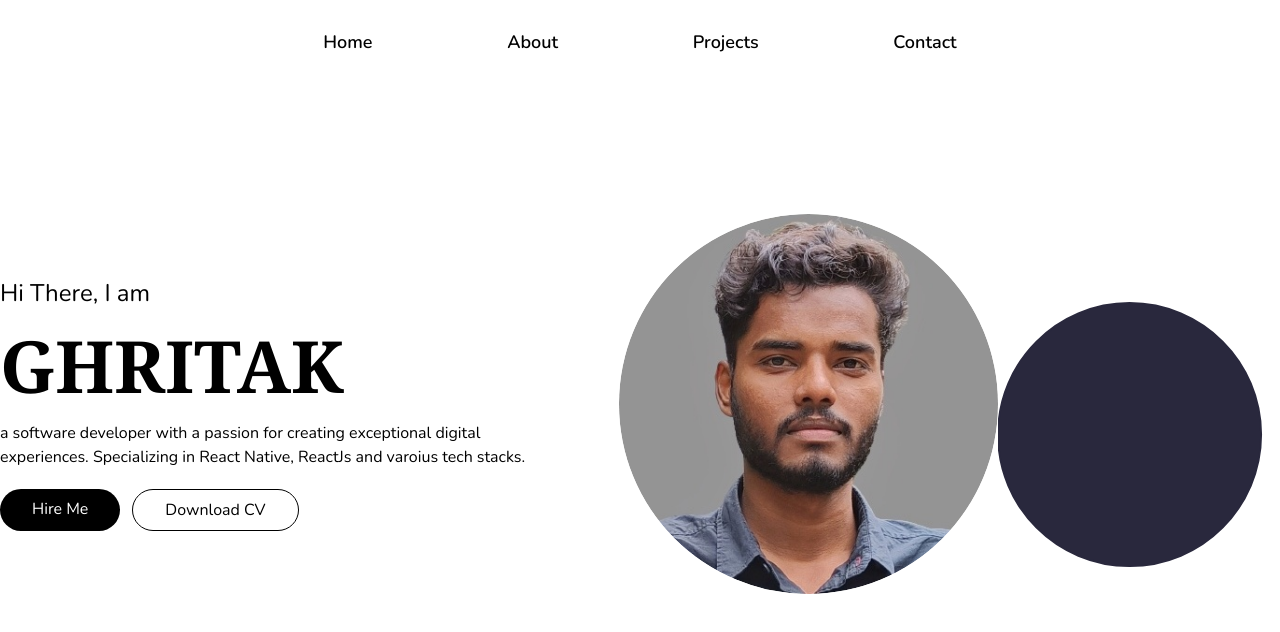
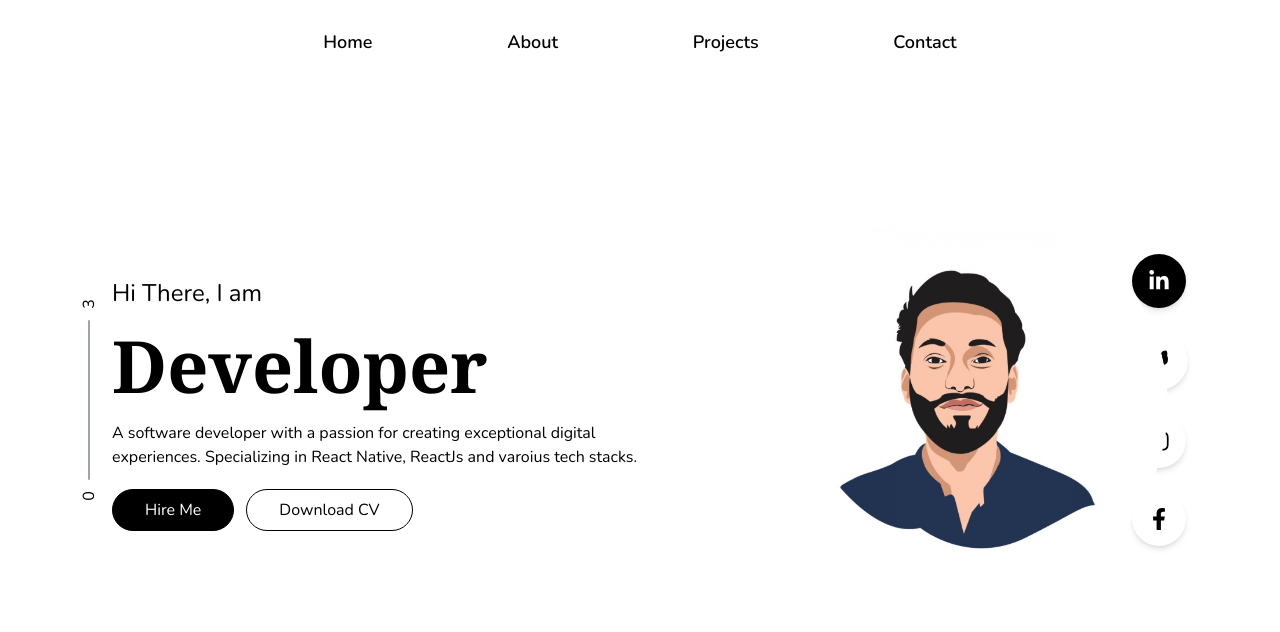
Before and after one commit to ghritak/portfolio, a React (Create React App) app: page / in a window 1280 px wide. Shown: the top 632 px of the page. Built offline with nearby package versions, Linux system fonts and the light colour scheme.

Commit message:
left right buttons

```diff
--- a/package.json
+++ b/package.json
@@ -8,6 +8,7 @@
     "@testing-library/user-event": "^13.5.0",
     "react": "^18.2.0",
     "react-dom": "^18.2.0",
+    "react-icons": "^5.0.1",
     "react-scripts": "5.0.1",
     "web-vitals": "^2.1.4"
   },
--- a/src/App.js
+++ b/src/App.js
@@ -1,9 +1,32 @@
 import IntroComponent from './components/intro/IntroComponent';
 import NavbarComponent from './components/nav/NavbarComponent';
+import { FaLinkedinIn } from 'react-icons/fa6';
+import { FaInstagram } from 'react-icons/fa6';
+import { PiGithubLogoFill } from 'react-icons/pi';
+import { FaFacebookF } from 'react-icons/fa';
 
 function App() {
   return (
     <div className=''>
+      <div className='absolute h-screen justify-center items-center flex flex-col bottom-0 left-20'>
+        <div className='-rotate-90 pl-2'>3</div>
+        <div className='h-40 w-[1.5px] bg-gray-400 rounded-lg'></div>
+        <div className='-rotate-90 pr-2'>0</div>
+      </div>
+      <div className='absolute h-screen justify-center items-center flex flex-col bottom-0 right-20'>
+        <div className='p-4 bg-black shadow-md rounded-full m-3 cursor-pointer hover:scale-125 transition-all duration-300'>
+          <FaLinkedinIn size={22} color='white' />
+        </div>
+        <div className='p-4 bg-white shadow-md rounded-full m-3 cursor-pointer hover:scale-125 transition-all duration-300'>
+          <PiGithubLogoFill size={26} />
+        </div>
+        <div className='p-4 bg-white shadow-md rounded-full m-3 cursor-pointer hover:scale-125 transition-all duration-300'>
+          <FaInstagram size={22} />
+        </div>
+        <div className='p-4 bg-white shadow-md rounded-full m-3 cursor-pointer hover:scale-125 transition-all duration-300'>
+          <FaFacebookF size={22} />
+        </div>
+      </div>
       <NavbarComponent />
       <IntroComponent />
     </div>
--- a/src/components/intro/IntroComponent.js
+++ b/src/components/intro/IntroComponent.js
@@ -1,23 +1,24 @@
 import React from 'react';
 import Profile from '../../assets/my_image.jpeg';
+import User from '../../assets/user.jpg';
 
 const IntroComponent = () => {
   return (
-    <div className='justify-center flex'>
+    <div className='justify-center flex relative '>
       <div className='flex flex-row h-screen -mt-20 space-x-20'>
         <div className=' flex justify-center items-center'>
           <div className='max-w-xl space-y-5'>
             <p className='text-2xl'>Hi There, I am</p>
             <div>
-              <h1 className='text-7xl font-bold font-serif'>GHRITAK</h1>
+              <h1 className='text-7xl font-bold font-serif'>Developer</h1>
             </div>
             <p>
-              a software developer with a passion for creating exceptional
+              A software developer with a passion for creating exceptional
               digital experiences. Specializing in React Native, ReactJs and
               varoius tech stacks.
             </p>
             <div className='flex space-x-3'>
-              <div className='rounded-full px-8 py-2 cursor-pointer bg-black text-white hover:bg-white hover:text-black transition-all duration-300'>
+              <div className='rounded-full px-8 py-2 cursor-pointer bg-black text-white hover:bg-white hover:text-black transition-all duration-300 border-black border-[1px]'>
                 Hire Me
               </div>
               <div className='rounded-full px-8 py-2 cursor-pointer bg-white  hover:bg-black hover:text-white  transition-all duration-300 border-[1px] border-black'>
@@ -27,12 +28,16 @@ const IntroComponent = () => {
           </div>
         </div>
         <div className='flex justify-center items-center'>
-          <div className='rounded-full overflow-hidden'>
-            <img src={Profile} alt='Profile' className='rounded-full' />
+          <div className='rounded-full overflow-hidden '>
+            <img
+              src={User}
+              alt='Profile'
+              className='rounded-full w-[400px] h-[400px] '
+            />
           </div>
         </div>
       </div>
-      <div>
+      {/* <div>
         <svg
           id='blobs'
           width='100%'
@@ -47,7 +52,7 @@ const IntroComponent = () => {
             stroke='#29283D'
           ></path>
         </svg>
-      </div>
+      </div> */}
     </div>
   );
 };
```
Also changed, not shown: src/assets/user.jpg (added), 1 other file (tests, documents, lock files or other folders).
